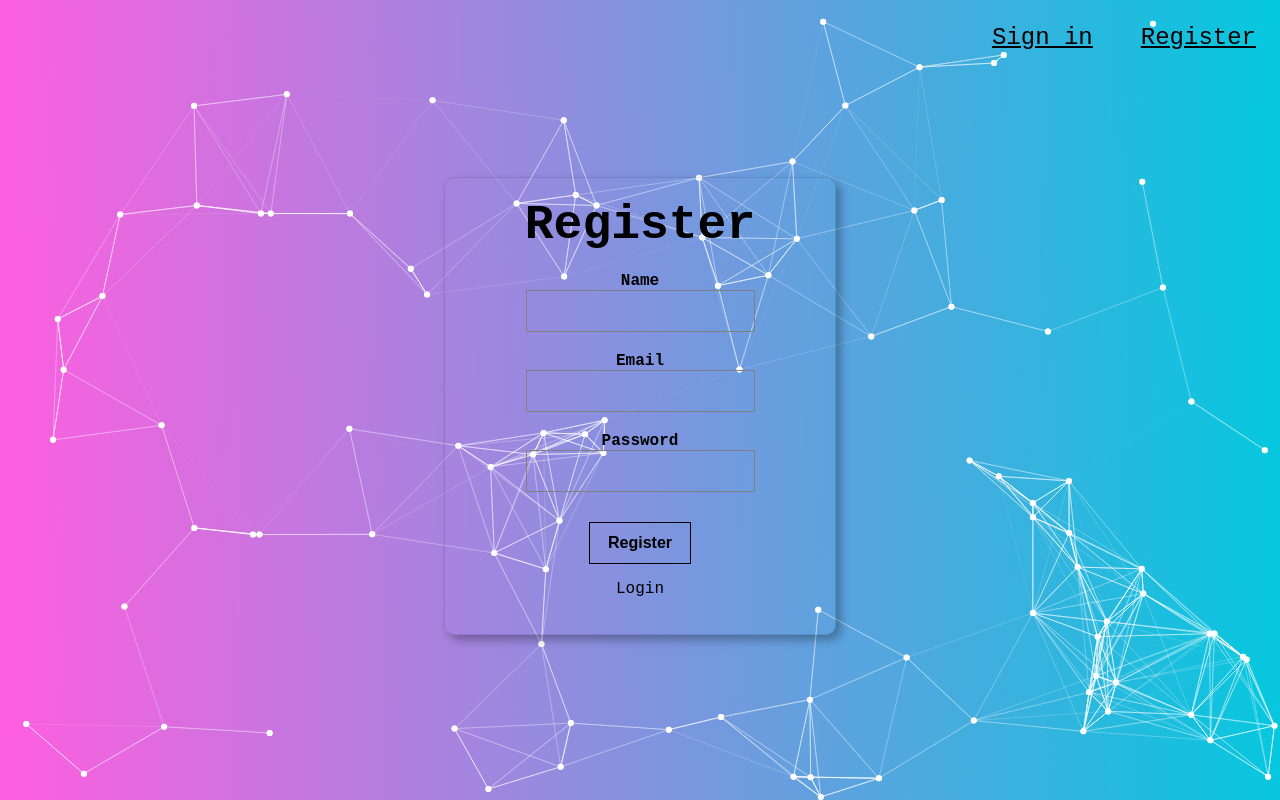
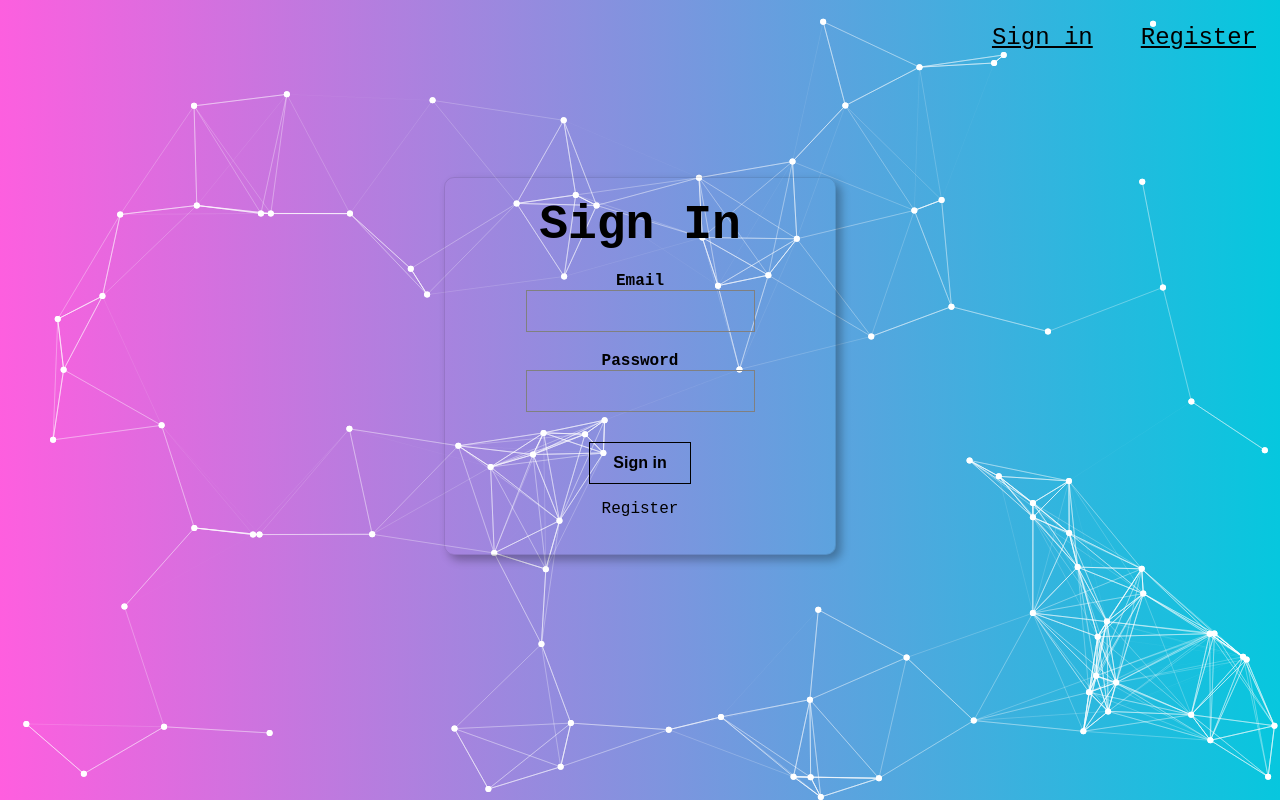
Before and after one commit to amit-lekhak/smart-brain, a React (Create React App) app: page / in a window 1280 px wide. Built offline with nearby package versions, Linux system fonts and the light colour scheme; the HTML template or start-up script is replaced by a standard one.

Commit message:
Add route navigation

```diff
--- a/src/App.js
+++ b/src/App.js
@@ -7,6 +7,10 @@ import Login from "./containers/login/Login";
 import Register from "./containers/register/Register";
 
 class App extends React.Component {
+  state = {
+    route: "login",
+  };
+
   options = {
     particles: {
       color: {
@@ -38,14 +42,19 @@ class App extends React.Component {
     },
   };
 
+  onRouteChange = (route) => {
+    if(this.state.route !== route){
+
+      this.setState({route: route})
+    }
+  }
+
   render() {
     return (
       <div>
         <Particles className="particles" options={this.options} />
-        <Navlink />
-        <Card>
-          <Register />
-        </Card>
+        <Navlink onRouteChange={this.onRouteChange} />
+        <Card>{this.state.route === "login" ? <Login onRouteChange={this.onRouteChange} /> : <Register onRouteChange={this.onRouteChange} />}</Card>
       </div>
     );
   }
--- a/src/components/navlink/NavLink.js
+++ b/src/components/navlink/NavLink.js
@@ -1,12 +1,12 @@
 import React from "react";
 import "./Navlink.styles.css";
 
-const NavLink = () => {
+const NavLink = ({onRouteChange}) => {
   return (
     <div style={{"marginBottom":"20px"}}>
       <nav className="navlink">
-        <p className="route">Sign in</p>
-        <p className="route">Register</p>
+        <p className="route" onClick={() => onRouteChange("login")}>Sign in</p>
+        <p className="route" onClick={() => onRouteChange("register")}>Register</p>
       </nav>
     </div>
   );
--- a/src/containers/login/Login.js
+++ b/src/containers/login/Login.js
@@ -1,7 +1,7 @@
 import React from 'react'
 import "./Login.styles.css";
 
-const Login = () => {
+const Login = ({onRouteChange}) => {
     return (
         <>
             <h1 className="title">Sign In</h1>
@@ -25,7 +25,7 @@ const Login = () => {
 
             <button><h4>Sign in</h4></button>
 
-            <p className="route">Register</p>
+            <p className="route" onClick={() => onRouteChange("register")}>Register</p>
         </>
     )
 }
--- a/src/containers/register/Register.js
+++ b/src/containers/register/Register.js
@@ -1,7 +1,7 @@
 import React from "react";
 import "../login/Login.styles.css";
 
-const Register = () => {
+const Register = ({onRouteChange}) => {
   return (
     <>
       <h1 className="title">Register</h1>
@@ -33,7 +33,7 @@ const Register = () => {
         <h4>Register</h4>
       </button>
 
-      <p className="route">Login</p>
+      <p className="route" onClick={() => onRouteChange("login")}>Login</p>
     </>
   );
 };
```
